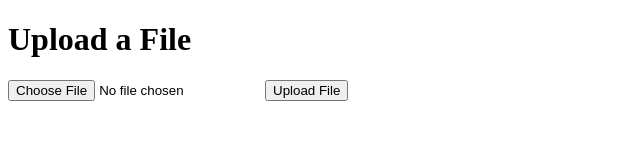
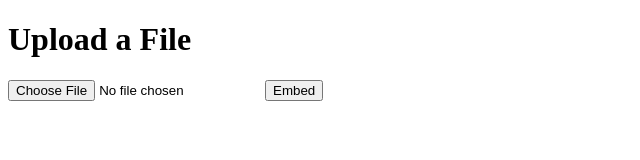
Before and after one commit to SylviaZhang/sylviazhang.github.io, a plain HTML site: page index.html in a window 1280 px wide. Shown: the full height of the page, 0-640 px from the left. Drawn offline with Linux system fonts and the light colour scheme.

Commit message:
Update index.html

```diff
--- a/index.html
+++ b/index.html
@@ -1,13 +1,13 @@
 <!DOCTYPE html>
 <html>
 <head>
-    <title>File Upload</title>
+    <title>Client side chat over your documents</title>
 </head>
 <body>
     <h1>Upload a File</h1>
     <form action="SERVER_URL" method="post" enctype="multipart/form-data">
         <input type="file" name="fileToUpload" id="fileToUpload">
-        <input type="submit" value="Upload File" name="submit">
+        <input type="submit" value="Embed" name="submit">
     </form>
 </body>
 </html>
```
